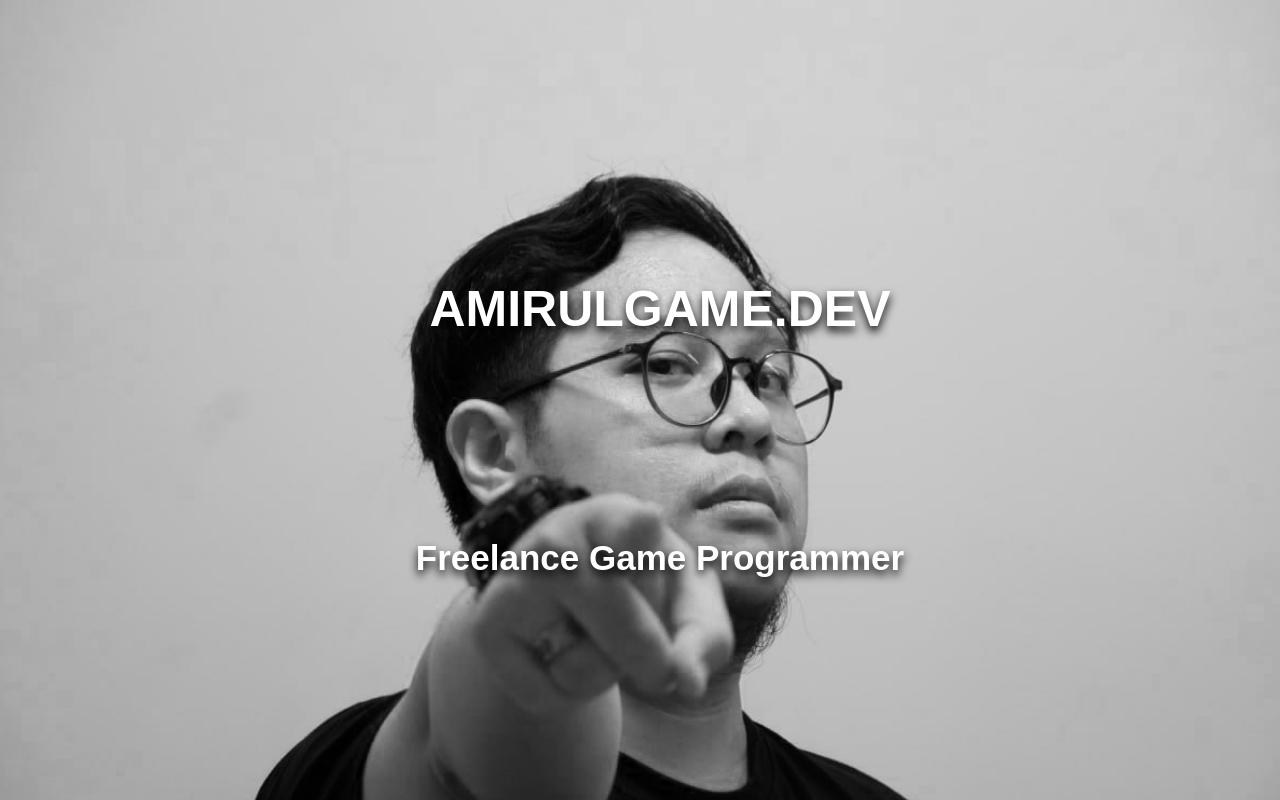
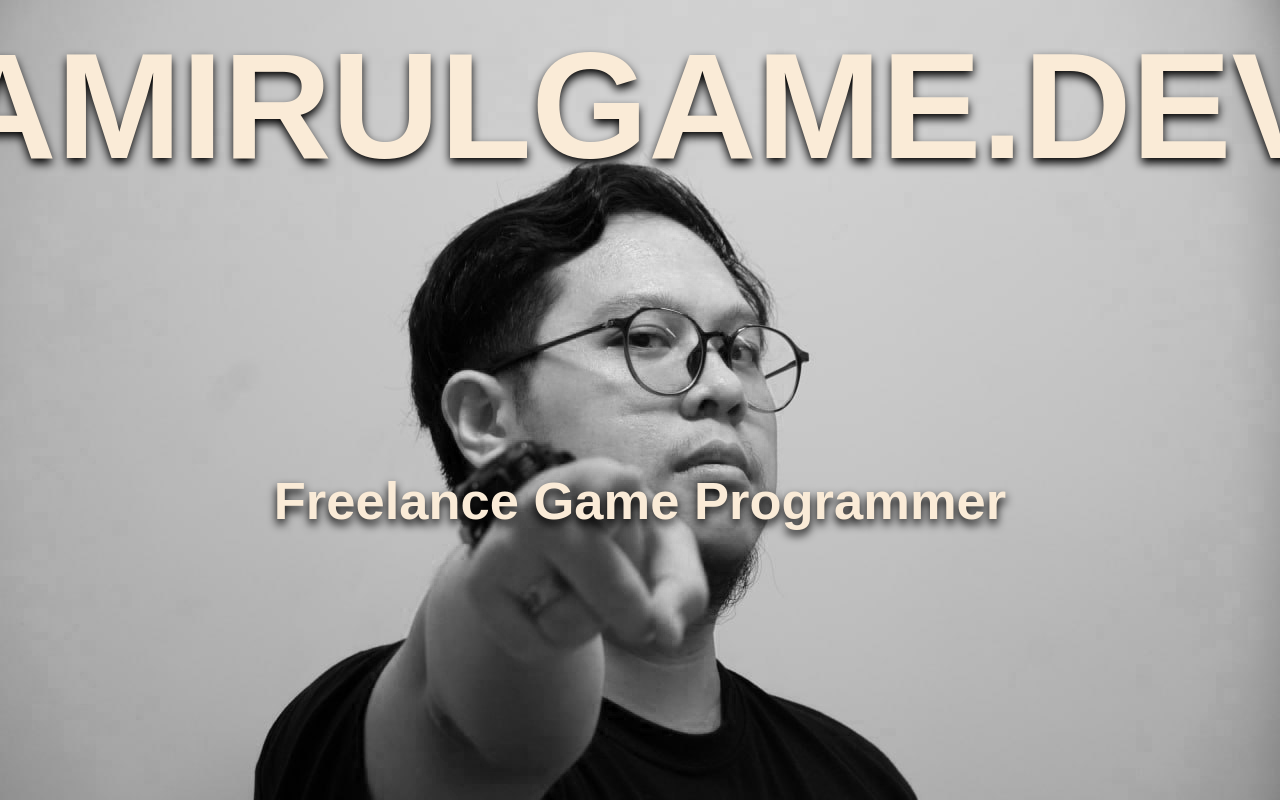
Before and after one commit to iPhantomiKX/iPhantomiKX.github.io, a plain HTML site: page index.html in a window 1280 px wide. Drawn offline with Linux system fonts and the light colour scheme.

Commit message:
Added Title and Subtitle to the webpage

```diff
--- a/index.html
+++ b/index.html
@@ -7,10 +7,14 @@
     <link rel="stylesheet" href="style.css">
 </head>
 <body>
-    <section class="cover-section">
-        <h1 class ="title">AMIRULGAME.DEV</h1>
-        <h2><div class ="sub-title">Freelance Game Programmer</div></h2>
-    </section>
+    <div class="landing-section">
+        <div class="title">
+            <h1>AMIRULGAME.DEV</h1>
+        </div>
+        <div class="sub-title">
+            <h2>Freelance Game Programmer</h2>
+        </div>
+    </div>
     <!-- <section class="profile-section">
         <p><a href="https://iphantomikx.github.io/TheOdinProject-Stuff/">The Odin Project </a></p>
         <p><a href="https://cmpsun98.wixsite.com/amirulportfolio">Portfolio</a></p>
--- a/style.css
+++ b/style.css
@@ -1,56 +1,40 @@
-div{
-
+html, body {
+    margin: 0;
+    padding: 0;
+    height: 100%;
+    width: 100%;
+    overflow: hidden;
 }
 
-section{
-    padding: 60px 20px; /* Adjust padding as needed */
-    margin-bottom: 30px; /* Space between sections */
-    text-align: center; /* Example alignment */
-}
-
-body{
-    margin: 0; /* Remove default body margin */
-    height: 100vh; /* Ensure body takes full viewport height */
-    overflow: hidden; /* Hide potential scrollbars if content overflows */
-    font-family: sans-serif; /* Example font */
-    color: white; /* Example text color for content */
-}
-
-.cover-section{
+.landing-section{
+    height: 100vh;
+    width: 100vw;
     background-image: url('assets/MainPic.png');
     background-size: cover;
     background-repeat: no-repeat;
-    background-position: center;
-    position: fixed;
-    top: 0;
-    left: 0;
-    width: 100%;
-    height: 100%;
-    z-index: -1;
-}
-
-.profile-section{
-    background-image: url('assets/MainPic.png');
-    background-size: cover;
-    background-repeat: no-repeat;
-    background-position: center;
-    top: 0;
-    left: 0;
-    width: 100%;
-    height: 100%;
-    z-index: -1;
+    background-position: center top;
+    display: flex;
+    flex-direction: column;
+    align-items: center;
+    justify-content: center;
 }
 
 .title{
+    line-height: 0px; /* acts like vertical padding inside */
+    position: relative;
     text-align: center;
-    margin-top: 220px;
-    font-size: 50px;
+    font-family: sans-serif;
+    color: antiquewhite;
+    font-size: 75px;
     text-shadow: 0px 5px 10px #000000;
 }
 
 .sub-title{
+    line-height: 500px; /* acts like vertical padding inside */
+    position: relative;
     text-align: center;
-    margin-top: 200px;
+    font-family: sans-serif;
+    color: antiquewhite;
     font-size: 35px;
     text-shadow: 0px 5px 10px #000000;
 }
```
